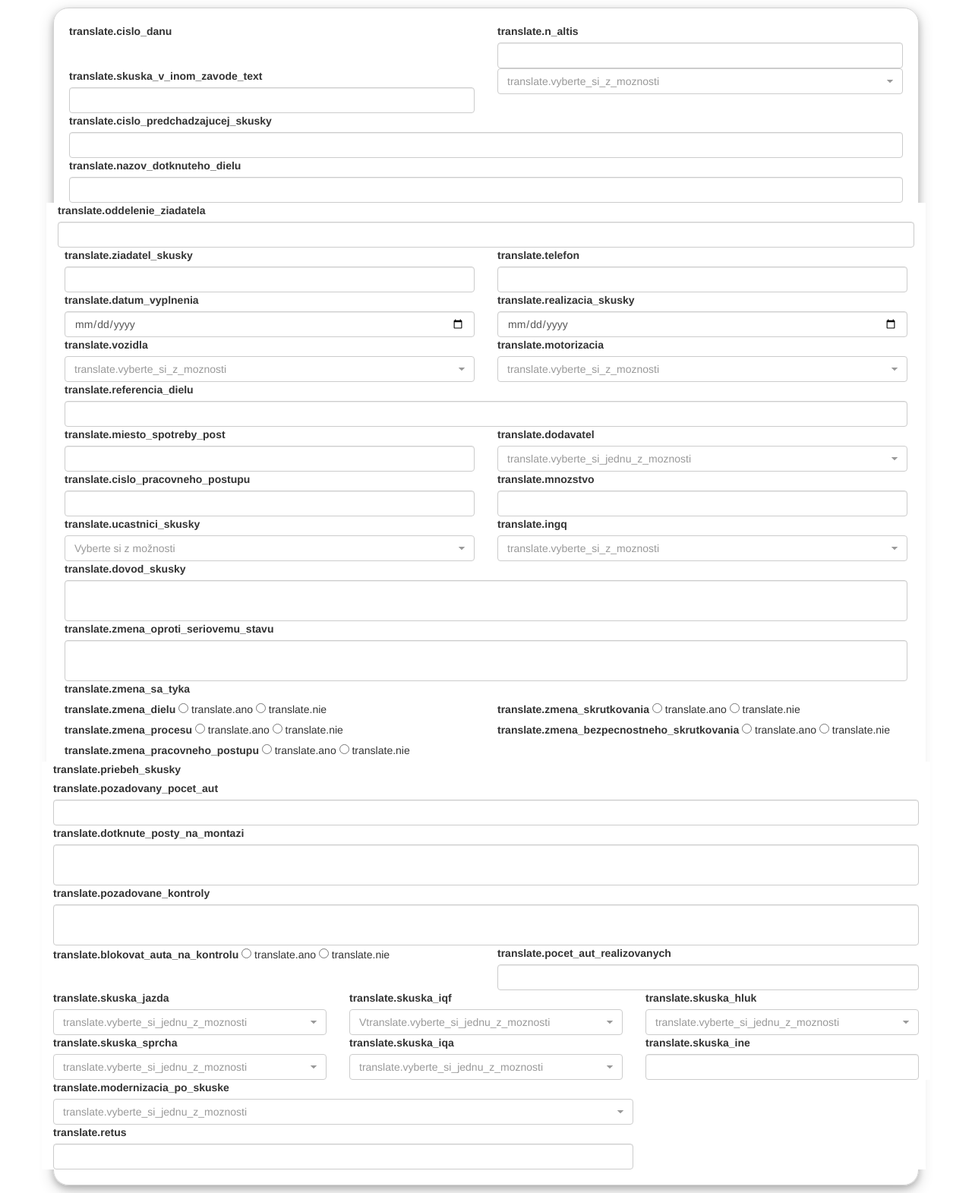
After one commit to 8brano7/fiche_dessais, a Symfony app: template templates/default/mypdf.html.twig in a window 1280 px wide. The commit adds this page. Shown: the whole page at 76% size. Run offline with Twig, Linux system fonts and the light colour scheme; the template is opened without the code that fills it, so the values that code supplies are empty; some libraries are stand-ins or nearby versions.

Commit message:
Konvertovanie twigu do PDF. Zatiaľ len rozpracovaná verzia.

```diff
--- a/composer.json
+++ b/composer.json
@@ -5,6 +5,7 @@
         "php": "^7.1.3",
         "ext-ctype": "*",
         "ext-iconv": "*",
+        "dompdf/dompdf": "^0.8.2",
         "sensio/framework-extra-bundle": "^5.1",
         "symfony/asset": "*",
         "symfony/console": "*",
--- a/templates/base.html.twig
+++ b/templates/base.html.twig
@@ -14,6 +14,7 @@
 
 
     <link rel="stylesheet" href="https://cdnjs.cloudflare.com/ajax/libs/bootstrap-datetimepicker/4.0.0/css/bootstrap-datetimepicker.css">
+
 
 </head>
 
--- /dev/null
+++ b/templates/default/mypdf.html.twig
@@ -0,0 +1,354 @@
+{% extends 'base.html.twig' %}
+{% block title %}fiche_essais{% endblock %}
+{% block body %}
+
+<style>
+    .row.no-gutter {
+        margin-left: 0;
+        margin-right: 0;
+    }
+    .row.no-gutter [class*='col-']:not(:first-child),
+    .row.no-gutter [class*='col-']:not(:last-child) {
+        padding-right: 0;
+        padding-left: 0;
+    }
+    .row > div {
+        background: #ffffff;
+        /*border: 1px solid;*/
+    }
+
+    .row {
+
+        border: 0px solid;
+    }
+
+    #zoznam-container {
+        border: 1px solid #d2d2d2;
+        border-radius: 2rem;
+        padding: 2rem;
+        margin-top: 1rem;
+        margin-bottom: 1rem;
+        box-shadow: 0 4px 8px 0 rgba(0, 0, 0, 0.2), 0 6px 20px 0 rgba(0, 0, 0, 0.19);
+
+    }
+
+    textarea {
+        padding: 10px;
+        line-height: 1.5;
+        background: white;
+        width: 500px;
+        height: 50px;
+        resize: none;
+    }
+
+
+</style>
+
+
+
+<div id="zoznam-container" class="container">
+            <div class="row">
+                <div class="col-md-6">
+                    <label for="exampleInputEmail1">{{ 'translate.cislo_danu' | trans }}</label>
+                    <span>{{ zaznam.cisloDanu }}</span>
+                    {#<input class="form-control form-control"  name="cislo_danu"  type="text" />#}
+                </div>
+                <div class="col-md-6">
+                    <label for="exampleInputEmail1">{{ 'translate.n_altis' | trans }}</label>
+                    <input class="form-control form-control"  name="n_altis" type="text" />
+                </div>
+
+            </div>
+            <div class="row">
+                <div class="col-md-6">
+                    <label for="exampleInput">{{ 'translate.skuska_v_inom_zavode_text' | trans }}</label>
+                    <input class="form-control form-control"  name="skuska_v_inom_zavode_text" type="text" />
+                </div>
+                <div class="col-md-6">
+                    <select class="selectpicker" name="skuska_v_inom_zavode_select[]" multiple="multiple" data-live="true"  data-width="100%" title="{{ 'translate.vyberte_si_z_moznosti' | trans }}">
+                        <option  value="Velizy">Velizy</option>
+                        <option  value="Mulhouse"> Mulhouse</option>
+                        <option  value="Poissy">Poissy</option>
+                    </select>
+
+                </div>
+            </div>
+            <div class="row">
+                <div class="col-md-12">
+                    <label for="exampleInputEmail1">{{ 'translate.cislo_predchadzajucej_skusky' | trans }}</label>
+                    <input class="form-control form-control" name="cislo_predchadzajucej_skusky" type="text"/>
+                    <div class="row">
+                        <div class="col-md-12">
+                    <label for="exampleInputEmail1">{{ 'translate.nazov_dotknuteho_dielu' | trans }}</label>
+                    <input class="form-control form-control"  name="nazov_dotknuteho_dielu" type="text"/>
+                </div>
+                    </div>
+            </div>
+            <div class="row">
+                <div class="col-md-12">
+                    <label for="exampleInputEmail1">{{ 'translate.oddelenie_ziadatela' | trans }}</label>
+                    <input class="form-control form-control"  name="oddelenie_ziadatela" type="text" />
+                </div>
+                <div class="container">
+                    <div class="row">
+                        <div class="col-sm-6">
+                            <label for="exampleInputEmail1">{{ 'translate.ziadatel_skusky' | trans }}</label>
+                            <input class="form-control form-control"  name="ziadatel_skusky"   type="text" />
+                        </div>
+
+                        <div class="col-sm-6">
+                            <label for="exampleInputEmail1">{{ 'translate.telefon' | trans }}</label>
+                            <input class="form-control form-control"  name="telefon" type="text" />
+                        </div>
+                    </div>
+                    <div class="row">
+                        <div class="col-md-6">
+                            <label for="exampleInputEmail1">{{ 'translate.datum_vyplnenia' | trans }}</label>
+                            <input class="form-control js-datepicker" id="datetimepicker"   type="date" name="datum_vyplnenia"  type="text"/>
+
+
+
+                        </div>
+                        <div class="col-md-6">
+                            <label for="exampleInputEmail1">{{ 'translate.realizacia_skusky' | trans }}</label>
+                            <input class="form-control js-datepicker"  type="date" title="REALIZACIA_SKUSKY" name="realizacia_skusky" value="" type="text"/>
+
+                        </div>
+                    </div>
+
+
+                    <div class="row">
+                        <div class="col-md-6">
+                            <label for="exampleInputEmail1">{{ 'translate.vozidla' | trans }}</label>
+                            <select class="selectpicker" multiple="multiple" data-width="100%" title="{{ 'translate.vyberte_si_z_moznosti' | trans }} " name="vozidla[]" >
+                                <option></option>
+                                <option value="Všetky typy">{{ 'translate.vsetky_typy' | trans }}</option>
+                                <option value="B6">B6</option>
+                                <option value="P21">P21</option>
+                                <option VALUE="A9">A9</option>
+                                <option VALUE="A58/A9">A58/A9</option>
+                                <option VALUE="A9 VU">A9 VU</option>
+                                <option value="A9 Auto école">A9 Auto école</option>
+                                <option value="A9 POLICE">A9 POLICE</option>
+                                <option value="B618">B618</option>
+                            </select>
+                        </div>
+
+
+
+                        <div class="col-md-6">
+                            <label for="exampleInputEmail1">{{ 'translate.motorizacia' | trans }}</label>
+                            <select class="selectpicker" multiple data-live="true" data-width="100%" title="{{ 'translate.vyberte_si_z_moznosti' | trans }}" name="motorizacia[]" >
+                                <option></option>
+                                <option value="Všetky typy">{{ 'translate.vsetky_typy' | trans }}</option>
+                                <option value="TT Essence / benzín">TT Essence / benzín</option>
+                                <option value="TT Diesel">TT Diesel</option>
+                            </select>
+                        </div>
+
+
+                        <div class="col-sm-12">
+                            <label for="exampleInputEmail1">{{ 'translate.referencia_dielu' | trans }}</label>
+                            <input class="form-control form-control" title="REFERENCIA_DIELU" name="referencia_dielu" type="text" />
+                        </div>
+
+
+                        <div class="col-sm-6">
+                            <label for="exampleInputEmail1">{{ 'translate.miesto_spotreby_post' | trans }}</label>
+                            <input class="form-control form-control" title="MIESTO_SPOTREBY" name="miesto_spotreby_post" type="text" />
+                        </div>
+                        <div class="col-sm-6">
+                            <label for="exampleInputEmail1">{{ 'translate.dodavatel' | trans }}</label>
+                            <select  class="selectpicker" multiple data-live="true" data-width="100%" title="{{ 'translate.vyberte_si_jednu_z_moznosti' | trans }}" name="dodavatel[]" >
+                                <option value="a">Doplni sa a</option>
+                                <option value="b">Doplni sa b</option>
+
+                            </select>
+                        </div>
+
+
+                        <div class="col-sm-6">
+                            <label for="exampleInputEmail1">{{ 'translate.cislo_pracovneho_postupu' | trans }}</label>
+                            <input class="form-control form-control"  name="cislo_pracovneho_postupu" type="text" />
+                        </div>
+                        <div class="col-sm-6">
+                            <label for="exampleInputEmail1">{{ 'translate.mnozstvo' | trans }}</label>
+                            <input class="form-control form-control" title="MNOZSTVO " name="mnozstvo" type="text" />
+                        </div>
+                    </div>
+
+                    <div class="row">
+                        <div class="col-md-6">
+                            <label for="exampleInputEmail1">{{ 'translate.ucastnici_skusky' | trans }}</label>
+                            <select class="selectpicker"  multiple data-live="true" data-width="100%" title="Vyberte si z možnosti" name="ucastnici_skusky[]" >
+                                <option></option>
+                                <option>FER</option>
+                                <option>PEI</option>
+                                <option>MON</option>
+                                <option>CMON</option>
+                                <option>QCP</option>
+                                <option>INGQ</option>
+
+                            </select>
+                        </div>
+                        <div class="col-md-6">
+                            <label for="exampleInputEmail1">{{ 'translate.ingq' | trans }}</label>
+                            <select class="selectpicker"  name="ingq[]" multiple="multiple"  data-width="100%" title="{{ 'translate.vyberte_si_z_moznosti' | trans }}"  >
+                                <option></option>
+                                <option value="Všetci">{{ 'translate.vsetci' | trans }}</option>
+                                <option value="MECA">MECA</option>
+                                <option value="DSEE">DSEE</option>
+                                <option value="DCHM">DCHM</option>
+                            </select>
+                        </div>
+                    </div>
+
+
+                    <div class="row">
+                        <div class="col-md-12">
+                            <label for="exampleInput">{{ 'translate.dovod_skusky' | trans }}</label>
+                            <textarea id="textarea" class="form-control" name="dovod_skusky" cols="" rows=""></textarea>
+                        </div>
+                    </div>
+
+                    <div class="row">
+                        <div class="col-md-12">
+                            <label for="exampleInput">{{ 'translate.zmena_oproti_seriovemu_stavu' | trans }}</label>
+                            <textarea id="textarea" class="form-control"  name="zmena_oproti_seriovemu_stavu" cols="" rows=""></textarea>
+                        </div>
+                    </div>
+
+
+                    <div class="row">
+                        <div class="col-sm-12">
+                            <label for="exampleInputEmail1">{{ 'translate.zmena_sa_tyka' | trans }}</label>
+                        </div>
+
+                        <div class="col-sm-6">
+                            <label for="exampleInputEmail1">{{ 'translate.zmena_dielu' | trans }}</label>
+
+                            <input type="radio" name="zmena_dielu" data-otazka="1" value="Áno"   > {{ 'translate.ano' | trans }}
+                            <input type="radio" name="zmena_dielu" data-otazka="1" value="Nie"  > {{ 'translate.nie' | trans }}
+                        </div>
+                        <div class="col-sm-6">
+                            <label for="exampleInputEmail1">{{ 'translate.zmena_skrutkovania' | trans }}</label>
+                            <input type="radio" name="zmena_skrutkovania" data-otazka="1" value="Áno"   > {{ 'translate.ano' | trans }}
+                            <input type="radio" name="zmena_skrutkovania" data-otazka="1" value="Nie"  > {{ 'translate.nie' | trans }}
+                        </div>
+
+
+                        <div class="col-sm-6">
+                            <label for="exampleInputEmail1">{{ 'translate.zmena_procesu' | trans }}</label>
+                            <input type="radio" name="zmena_procesu" data-otazka="1" value="Áno"   > {{ 'translate.ano' | trans }}
+                            <input type="radio" name="zmena_procesu" data-otazka="1" value="Nie"  > {{ 'translate.nie' | trans }}
+                        </div>
+                        <div class="col-sm-6">
+                            <label for="exampleInputEmail1">{{ 'translate.zmena_bezpecnostneho_skrutkovania' | trans }}</label>
+                            <input type="radio" name="zmena_bezpecnostneho_skrutkovania" data-otazka="1" value="Áno"   > {{ 'translate.ano' | trans }}
+                            <input type="radio" name="zmena_bezpecnostneho_skrutkovania" data-otazka="1" value="Nie"  > {{ 'translate.nie' | trans }}
+                        </div>
+
+                        <div class="col-sm-12">
+                            <label for="exampleInputEmail1">{{ 'translate.zmena_pracovneho_postupu' | trans }}</label>
+                            <input type="radio" name="zmena_pracovneho_postupu" data-otazka="1" value="Áno"   > {{ 'translate.ano' | trans }}
+                            <input type="radio" name="zmena_pracovneho_postupu" data-otazka="1" value="Nie"  > {{ 'translate.nie' | trans }}
+                        </div>
+
+            <div class="row">
+                <div class="col-sm-12">
+                    <label for="exampleInputEmail1">{{ 'translate.priebeh_skusky' | trans }}</label>
+
+                </div>
+
+                <div class="col-sm-12">
+                    <label for="exampleInputEmail1">{{ 'translate.pozadovany_pocet_aut' | trans }}</label>
+                    <input class="form-control form-control"  name="pozadovany_pocet_aut" type="text" />
+                </div>
+
+                <div class="col-sm-12">
+                    <label for="exampleInputEmail1">{{ 'translate.dotknute_posty_na_montazi' | trans }}</label>
+                    <textarea id="textarea"  class="form-control"  name="dotknute_posty_na_montazi" cols="" rows=""></textarea>
+                </div>
+
+                <div class="col-sm-12">
+                    <label for="exampleInputEmail1">{{ 'translate.pozadovane_kontroly' | trans }}</label>
+                    <textarea id="textarea" class="form-control" name="pozadovane_kontroly" cols="" rows=""></textarea>
+                </div>
+
+
+                <div class="col-sm-6">
+                    <label for="exampleInputEmail1">{{ 'translate.blokovat_auta_na_kontrolu' | trans }}</label>
+                    <input type="radio" name="blokovat_auta_na_kontrolu" data-otazka="1" value="Áno"   > {{ 'translate.ano' | trans }}
+                    <input type="radio" name="blokovat_auta_na_kontrolu" data-otazka="1" value="Nie"  > {{ 'translate.nie' | trans }}
+                </div>
+                <div class="col-sm-6">
+                    <label for="exampleInputEmail1">{{ 'translate.pocet_aut_realizovanych' | trans }}</label>
+                    <input class="form-control form-control"  name="pocet_aut_realizovanych" type="text" />
+                </div>
+
+
+                <div class="col-sm-4">
+                    <label for="exampleInputEmail1">{{ 'translate.skuska_jazda' | trans }}</label>
+                    <select class="selectpicker" name="skuska_jazda" data-width="100%" title="{{ 'translate.vyberte_si_jednu_z_moznosti' | trans }}">
+                        <option value="Áno">{{ 'translate.ano' | trans }}</option>
+                        <option value="Nie">{{ 'translate.nie' | trans }}</option>
+                    </select>
+                </div>
+                <div class="col-sm-4">
+                    <label for="exampleInputEmail1">{{ 'translate.skuska_iqf' | trans }}</label>
+                    <select class="selectpicker" name="skuska_iqf" data-width="100%" title="V{{ 'translate.vyberte_si_jednu_z_moznosti' | trans }}">
+                        <option value="Áno">{{ 'translate.ano' | trans }}</option>
+                        <option value="Nie">{{ 'translate.nie' | trans }}</option>
+                    </select>
+                </div>
+                <div class="col-sm-4">
+                    <label for="exampleInputEmail1">{{ 'translate.skuska_hluk' | trans }}</label>
+                    <select class="selectpicker" name="skuska_hluk" data-width="100%" title="{{ 'translate.vyberte_si_jednu_z_moznosti' | trans }}">
+                        <option value="Áno">{{ 'translate.ano' | trans }}</option>
+                        <option value="Nie">{{ 'translate.nie' | trans }}</option>
+                    </select>
+                </div>
+
+
+
+                <div class="col-sm-4">
+                    <label for="exampleInputEmail1">{{ 'translate.skuska_sprcha' | trans }}</label>
+                    <select class="selectpicker" name="skuska_sprcha" data-width="100%" title="{{ 'translate.vyberte_si_jednu_z_moznosti' | trans }}">
+                        <option value="Áno">{{ 'translate.ano' | trans }}</option>
+                        <option value="Nie">{{ 'translate.nie' | trans }}</option>
+                    </select>
+                </div>
+                <div class="col-sm-4">
+                    <label for="exampleInputEmail1">{{ 'translate.skuska_iqa' | trans }}</label>
+                    <select class="selectpicker" name="skuska_iqa" data-width="100%" title="{{ 'translate.vyberte_si_jednu_z_moznosti' | trans }}">
+                        <option value="Áno">{{ 'translate.ano' | trans }}</option>
+                        <option value="Nie">{{ 'translate.nie' | trans }}</option>
+                    </select>
+                </div>
+                <div class="col-sm-4">
+                    <label for="exampleInputEmail1">{{ 'translate.skuska_ine' | trans }}</label>
+                    <input class="form-control form-control"  name="skuska_ine" type="text" />
+                </div>
+            </div>
+
+
+
+            <div class="row">
+                <div class="col-sm-12">
+                    <label for="exampleInputEmail1">{{ 'translate.modernizacia_po_skuske' | trans }}</label>
+                    <select class="selectpicker" name="modernizacia_po_skuske" data-width="100%" title="{{ 'translate.vyberte_si_jednu_z_moznosti' | trans }}">
+                        <option value="Áno">{{ 'translate.ano' | trans }}</option>
+                        <option value="Nie">{{ 'translate.nie' | trans }}</option>
+                    </select>
+                </div>
+                <div class="col-sm-12">
+                    <label for="exampleInputEmail1">{{ 'translate.retus' | trans }}</label>
+                    <input class="form-control form-control" title="retus" name="retus" type="text" />
+                </div>
+            </div>
+
+        </div>
+
+
+
+                    {% endblock %}
```
Also changed, not shown: src/Controller/PdfController.php (added, +67 -0 lines), 2 other files.
